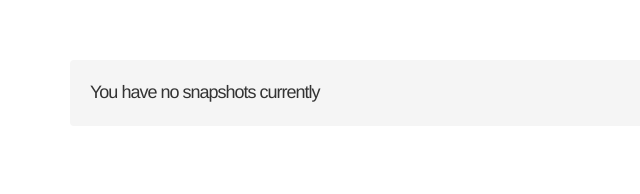
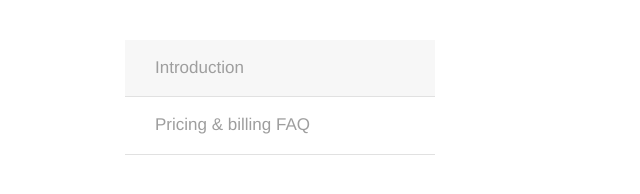
Before and after one commit to GesJeremie/spyro, a plain HTML site: page index.html in a window 1280 px wide. Shown: the whole page, without its empty margins (0-640 px from the left). Drawn offline with nearby package versions, Linux system fonts and the light colour scheme.

Commit message:
Add simple list module

```diff
--- a/css/spyro.css
+++ b/css/spyro.css
@@ -136,3 +136,32 @@
   -o-border-radius: 4px;
   background-color: whitesmoke;
   letter-spacing: -1px; }
+
+/* ==================================================
+ *
+ * @module :: List
+ * @description :: List section
+ *
+ * ================================================== */
+ul.spyro-list {
+  width: 100%;
+  list-style: none; }
+  ul.spyro-list li {
+    color: #9e9e9e;
+    font-size: 17px;
+    -webkit-transition: all 0.2s ease-in-out;
+    -moz-transition: all 0.2s ease-in-out;
+    -ms-transition: all 0.2s ease-in-out;
+    -o-transition: all 0.2s ease-in-out;
+    transition: all 0.2s ease-in-out;
+    padding: 16px 30px;
+    border-bottom: 1px solid #e1e1e1;
+    /* Reset <a> for this module */ }
+    ul.spyro-list li:hover, ul.spyro-list li.spyro-list-active {
+      background: #f7f7f7;
+      color: #454545; }
+    ul.spyro-list li a {
+      color: #9e9e9e;
+      text-decoration: none; }
+      ul.spyro-list li a:hover {
+        color: #454545; }
--- a/index.html
+++ b/index.html
@@ -8,8 +8,16 @@
 	</head>
 	<body>
 		<div class="container">
-			<br/><br/><br/>
-			<div class="spyro-well">You have no snapshots currently</div>
+
+			<div class="spyro-helper-spacer40"></div>
+
+			<div class="col-md-4">
+			<ul class="spyro-list">
+				<li class="spyro-list-active"><a href="#">Introduction</a></li>
+				<li>Pricing & billing FAQ</li>
+			</ul>
+			</div>
+
 		</div>
 	</body>
 </html>
--- a/sass/list.sass
+++ b/sass/list.sass
@@ -7,36 +7,29 @@
 
 ul.spyro-list
 
-	padding: 0
+	width: 100%
+	list-style: none
 
 	li
-		// Hide "o" append of <li>
-		list-style: none !important
+		color: #9e9e9e
+		font-size: 17px
+		-webkit-transition: all 0.2s ease-in-out
+		-moz-transition: all 0.2s ease-in-out
+		-ms-transition: all 0.2s ease-in-out
+		-o-transition: all 0.2s ease-in-out
+		transition: all 0.2s ease-in-out
+		padding: 16px 30px
+		border-bottom: 1px solid #e1e1e1
 
-		// A pretty grey border
-		border-bottom : 1px solid #e8e8e8
-		padding-bottom: 1.6em
-		padding-left: 0.6em
+		&:hover,
+		&.spyro-list-active
+			background: #f7f7f7
+			color: #454545
 
-		h3
-			font-size: 22px
-			color: #2D2D2D
+		/* Reset <a> for this module */
+		a
+			color: #9e9e9e
+			text-decoration: none
 
-		.spyro-list-meta
-			font-size: 13px
-			font-style: italic
-			color: #a2a2a2
-
-		.spyro-list-details
-			display: block
-			margin-top: 2em
-			text-align: right
-			margin-right: 3em
-			font-size: 15px
-
-	li:first-child
-		border-top: 6px solid #f6f6f6
-		padding-top: 0.4em
-
-	li:hover, .spyro-list-selected
-		background-color: #f6f6f6
+			&:hover
+				color: #454545
--- a/sass/main.sass
+++ b/sass/main.sass
@@ -11,3 +11,4 @@
 @import 'helpers.sass'
 @import 'buttons.sass'
 @import 'wells.sass'
+@import 'list.sass'
```
